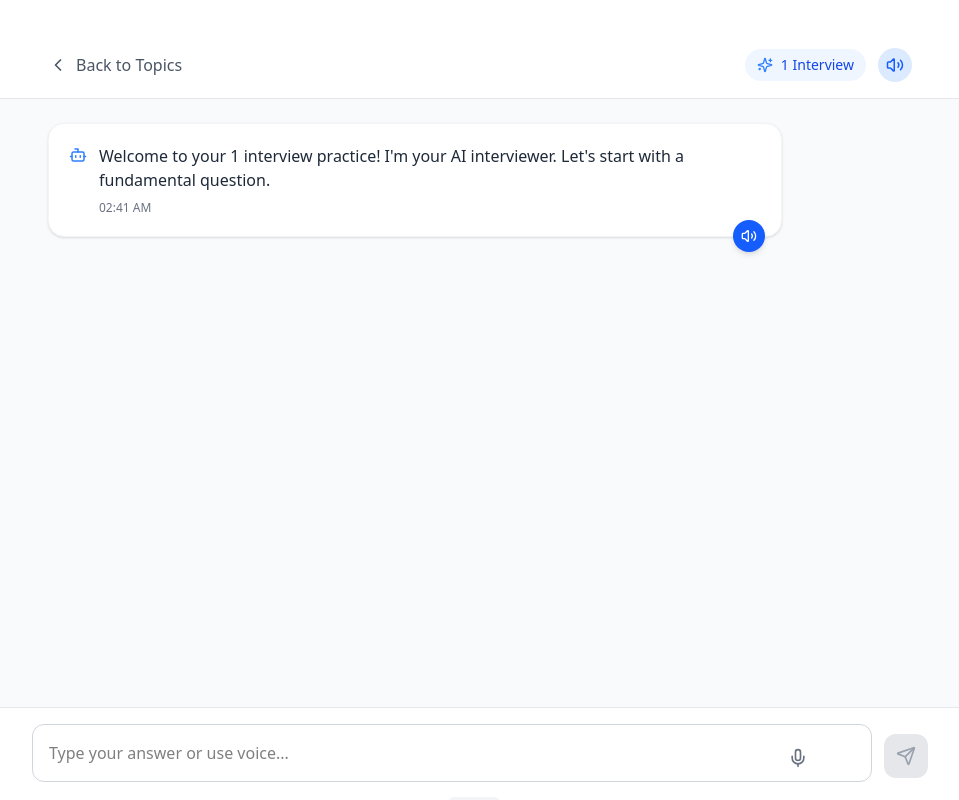
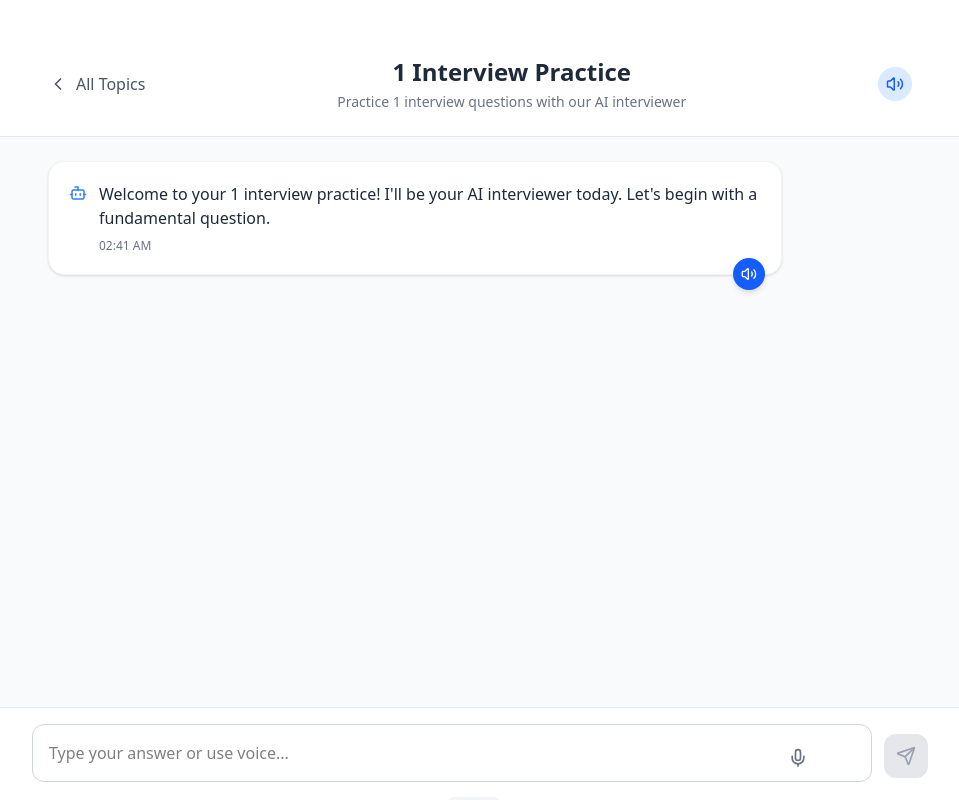
Before and after one commit to firogute/interview-ai, a React (Vite) app in the folder client/: page /interview/1 in a window 1280 px wide. Shown: the top 800 px of the page, without its empty margins (160-1119 px from the left). Built offline with nearby package versions, Linux system fonts and the light colour scheme.

Commit message:
feat: add react-helmet for SEO optimization and update InterviewChat component with topic metadata

```diff
--- a/client/package.json
+++ b/client/package.json
@@ -15,6 +15,7 @@
     "lucide-react": "^0.511.0",
     "react": "^19.1.0",
     "react-dom": "^19.1.0",
+    "react-helmet": "^6.1.0",
     "react-router": "^7.6.0",
     "react-router-dom": "^7.6.0",
     "tailwindcss": "^4.1.7"
--- a/client/src/components/HomeSection.jsx
+++ b/client/src/components/HomeSection.jsx
@@ -80,7 +80,7 @@ function HomeSection() {
                                 <div className="flex-shrink-0">{topic.icon}</div>
                             </div>
                             <p className="text-gray-500 mb-6">{topic.description}</p>
-                            <Link to={`/interview/${topic.title.toLowerCase()}`} className="mt-auto"><button className="bg-black text-white w-full py-2.5 rounded-lg hover:bg-gray-800 transition duration-200 font-medium focus:outline-none focus:ring-2 focus:ring-gray-600 focus:ring-offset-2 cursor-pointer">
+                            <Link to={`/interview/${topic.title.toLowerCase().replace(' ', '-')}`} className="mt-auto"><button className="bg-black text-white w-full py-2.5 rounded-lg hover:bg-gray-800 transition duration-200 font-medium focus:outline-none focus:ring-2 focus:ring-gray-600 focus:ring-offset-2 cursor-pointer">
                                 Start Practice
                             </button></Link>
                         </div>
--- a/client/src/components/InterviewChat.jsx
+++ b/client/src/components/InterviewChat.jsx
@@ -12,6 +12,41 @@ import {
 } from 'lucide-react';
 import { useParams, useNavigate } from 'react-router-dom';
 import { motion, AnimatePresence } from 'framer-motion';
+import { Helmet } from 'react-helmet';
+
+// Topic metadata with SEO-friendly descriptions
+const TOPIC_METADATA = {
+    javascript: {
+        title: "JavaScript Interview Practice | AI Mock Interviews",
+        description: "Practice core JavaScript concepts including closures, async programming, and ES6+ features with our AI interviewer",
+        keywords: "JavaScript interview, JS questions, coding interview practice"
+    },
+    react: {
+        title: "React.js Interview Practice | AI-Powered Mock Interviews",
+        description: "Master React hooks, component lifecycle, state management and performance optimization techniques",
+        keywords: "React interview, React.js questions, frontend interview"
+    },
+    'node.js': {
+        title: "Node.js Interview Preparation | AI Coding Interview Simulator",
+        description: "Practice backend development with Node.js, Express, REST APIs and authentication flows",
+        keywords: "Node interview, backend questions, API design"
+    },
+    database: {
+        title: "Database Interview Practice | SQL & NoSQL Questions",
+        description: "Prepare for database interview questions on SQL queries, database design and ORM concepts",
+        keywords: "SQL interview, database questions, system design"
+    },
+    'system-design': {
+        title: "System Design Interview Practice | Scalability Questions",
+        description: "Practice distributed systems, scaling patterns and architecture design for technical interviews",
+        keywords: "System design interview, scalability questions, architecture"
+    },
+    'data-structures': {
+        title: "Data Structures & Algorithms Interview Practice",
+        description: "Master algorithms and data structures for technical interviews at top tech companies",
+        keywords: "DSA interview, algorithm questions, coding challenges"
+    }
+};
 
 const InterviewChat = () => {
     const { topic } = useParams();
@@ -20,7 +55,7 @@ const InterviewChat = () => {
         {
             id: 1,
             role: 'ai',
-            content: `Welcome to your ${topic} interview practice! I'm your AI interviewer. Let's start with a fundamental question.`,
+            content: `Welcome to your ${topic} interview practice! I'll be your AI interviewer today. Let's begin with a fundamental question.`,
             timestamp: new Date().toLocaleTimeString([], { hour: '2-digit', minute: '2-digit' })
         }
     ]);
@@ -31,30 +66,60 @@ const InterviewChat = () => {
     const chatEndRef = useRef(null);
     const recognitionRef = useRef(null);
 
+    // Get current topic metadata or fallback
+    const currentTopic = TOPIC_METADATA[topic.toLowerCase()] || {
+        title: `${topic} Interview Practice`,
+        description: `Practice ${topic} interview questions with our AI interviewer`,
+        keywords: `${topic} interview, technical questions, coding practice`
+    };
 
+    // Sample questions with topic-specific follow-ups
     const topicQuestions = {
         javascript: [
             "Explain the event loop in JavaScript and how it handles asynchronous operations.",
-            "How would you implement a debounce function from scratch?",
-            "What are the key differences between ES6 classes and prototype-based inheritance?"
+            "How would you implement memoization from scratch?",
+            "Compare prototypal inheritance with classical inheritance patterns."
         ],
         react: [
-            "Walk me through the React component lifecycle in modern functional components.",
+            "Explain the React Fiber architecture and its benefits.",
             "How would you optimize performance in a large React application?",
-            "Explain the difference between React context and Redux - when would you use each?"
+            "When would you choose Context API vs Redux for state management?"
+        ],
+        'node.js': [
+            "Explain the Node.js event-driven architecture.",
+            "How would you handle memory leaks in a Node application?",
+            "Describe your approach to authentication in a REST API."
+        ],
+        database: [
+            "Explain the differences between SQL and NoSQL databases.",
+            "How would you design a schema for a social media platform?",
+            "Describe approaches for database sharding and partitioning."
+        ],
+        'system-design': [
+            "Design a URL shortening service like bit.ly",
+            "How would you scale a chat application to 1M concurrent users?",
+            "Explain CAP theorem and its implications."
+        ],
+        'data-structures': [
+            "Implement and analyze a LRU cache",
+            "Compare BFS and DFS traversal algorithms",
+            "Explain time complexity of common sorting algorithms"
         ]
     };
 
+    // Initialize speech recognition
     useEffect(() => {
         const SpeechRecognition = window.SpeechRecognition || window.webkitSpeechRecognition;
         if (SpeechRecognition) {
             recognitionRef.current = new SpeechRecognition();
             recognitionRef.current.continuous = false;
-            recognitionRef.current.interimResults = false;
+            recognitionRef.current.interimResults = true;
             recognitionRef.current.lang = 'en-US';
 
             recognitionRef.current.onresult = (event) => {
-                const transcript = event.results[0][0].transcript;
+                const transcript = Array.from(event.results)
+                    .map(result => result[0].transcript)
+                    .join('');
                 setInput(transcript);
             };
 
@@ -75,7 +140,7 @@ const InterviewChat = () => {
         };
     }, []);
 
-
+    // Auto-scroll to bottom when messages change
     useEffect(() => {
         chatEndRef.current?.scrollIntoView({ behavior: 'smooth' });
     }, [messages]);
@@ -100,6 +165,13 @@ const InterviewChat = () => {
             utterance.pitch = 1.1;
             utterance.volume = 0.9;
 
+            // Try to use a natural-sounding voice
+            const voices = window.speechSynthesis.getVoices();
+            const preferredVoice = voices.find(v => v.name.includes('Google') && v.lang.includes('en'));
+            if (preferredVoice) {
+                utterance.voice = preferredVoice;
+            }
+
             utterance.onend = () => setIsSpeaking(false);
             utterance.onerror = () => setIsSpeaking(false);
 
@@ -110,6 +182,7 @@ const InterviewChat = () => {
     const handleSend = () => {
         if (!input.trim()) return;
 
+        // Add user message
         const userMessage = {
             id: Date.now(),
             role: 'user',
@@ -119,11 +192,12 @@ const InterviewChat = () => {
         setMessages(prev => [...prev, userMessage]);
         setInput('');
 
+        // Generate AI response after short delay
         setTimeout(() => {
             const questions = topicQuestions[topic.toLowerCase()] || [
-                "That's interesting. Can you elaborate on your approach?",
+                "Interesting perspective. Can you elaborate on that?",
                 "How would you handle edge cases in this scenario?",
-                "What alternative solutions did you consider?"
+                "What metrics would you use to measure the success of this approach?"
             ];
 
             const randomQuestion = questions[Math.floor(Math.random() * questions.length)];
@@ -136,7 +210,7 @@ const InterviewChat = () => {
 
             setMessages(prev => [...prev, aiResponse]);
             speak(aiResponse.content);
-        }, 1000);
+        }, 800);
     };
 
     const handleKeyDown = (e) => {
@@ -148,26 +222,43 @@ const InterviewChat = () => {
 
     return (
         <div className="flex flex-col h-screen bg-gray-50">
+            {/* SEO Optimization */}
+            <Helmet>
+                <title>{currentTopic.title}</title>
+                <meta name="description" content={currentTopic.description} />
+                <meta name="keywords" content={currentTopic.keywords} />
+                <meta property="og:title" content={currentTopic.title} />
+                <meta property="og:description" content={currentTopic.description} />
+                <meta property="og:type" content="website" />
+            </Helmet>
+
             {/* Header */}
             <header className="bg-white border-b border-gray-200">
-                <div className="max-w-4xl mx-auto px-4 py-4 flex items-center justify-between">
-                    <button
-                        onClick={() => navigate('/')}
-                        className="flex items-center gap-2 text-gray-600 hover:text-gray-900 transition-colors cursor-pointer"
-                    >
-                        <ChevronLeft size={20} />
-                        <span className="font-medium">Back to Topics</span>
-                    </button>
+                <div className="max-w-4xl mx-auto px-4 py-6">
+                    <div className="flex items-center justify-between">
+                        {/* Back button */}
+                        <button
+                            onClick={() => navigate('/')}
+                            className="flex items-center gap-2 text-gray-600 hover:text-gray-900 transition-colors"
+                        >
+                            <ChevronLeft size={20} />
+                            <span className="font-medium">All Topics</span>
+                        </button>
 
-                    <div className="flex items-center gap-3">
-                        <div className="hidden sm:flex items-center gap-2 bg-blue-50 px-3 py-1.5 rounded-full">
-                            <Sparkles size={16} className="text-blue-500" />
-                            <span className="text-sm font-medium text-blue-700">{topic} Interview</span>
+                        {/* Dynamic topic title and description */}
+                        <div className="text-center mx-4 flex-1">
+                            <h1 className="text-xl md:text-2xl font-bold text-gray-800">
+                                {currentTopic.title.split('|')[0].trim()}
+                            </h1>
+                            <p className="text-gray-500 text-sm mt-1 hidden sm:block">
+                                {currentTopic.description}
+                            </p>
                         </div>
 
+                        {/* Voice control */}
                         <button
                             onClick={() => setIsMuted(!isMuted)}
-                            className={`p-2 rounded-full cursor-pointer ${isMuted ? 'bg-gray-100 text-gray-500' : 'bg-blue-100 text-blue-600'}`}
+                            className={`p-2 rounded-full ${isMuted ? 'bg-gray-100 text-gray-500' : 'bg-blue-100 text-blue-600'}`}
                             aria-label={isMuted ? "Unmute AI voice" : "Mute AI voice"}
                         >
                             {isMuted ? <VolumeX size={18} /> : <Volume2 size={18} />}
@@ -229,6 +320,7 @@ const InterviewChat = () => {
                 </AnimatePresence>
             </main>
 
+            {/* Input Area */}
             <div className="bg-white border-t border-gray-200 py-4 px-4">
                 <div className="max-w-4xl mx-auto">
                     <div className="relative flex items-center">
```
Also changed, not shown: 1 other file (tests, documents, lock files or other folders).
